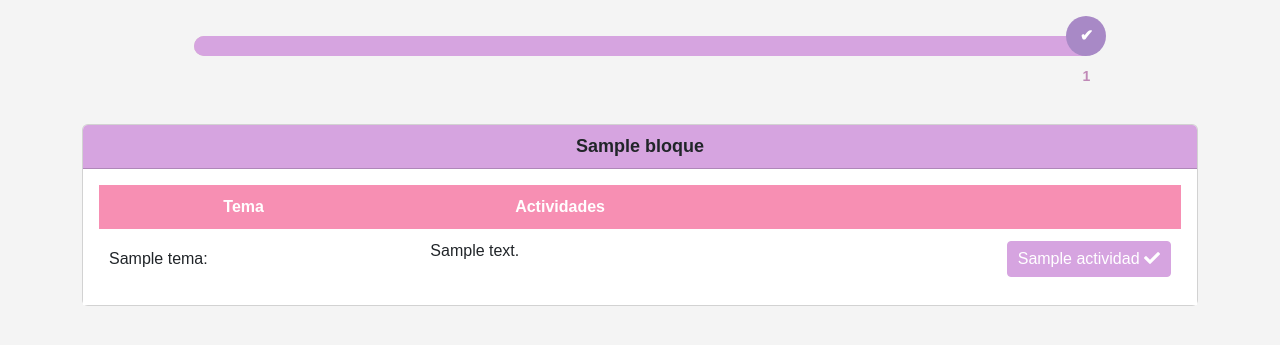
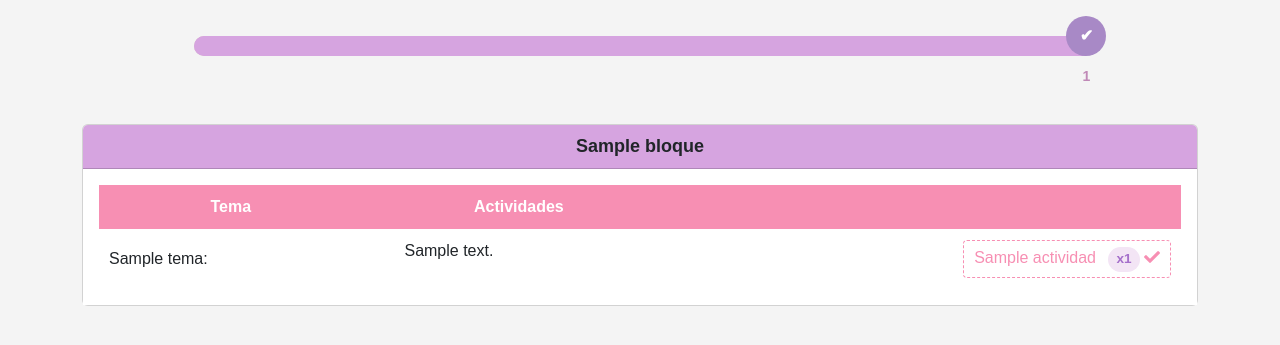
Before and after one commit to Daniel-Boluda/oprogreso, a Django app: page / in a window 1280 px wide. Shown: the part 188-533 px from the top of the page. Run offline with Django 5.2, Linux system fonts and the light colour scheme; tables that the repository leaves empty hold one stand-in row (values such as "Sample post"); some libraries are stand-ins or nearby versions.

Commit message:
add multiple completions on activities

```diff
--- a/oprogreso/admin.py
+++ b/oprogreso/admin.py
@@ -12,6 +12,7 @@ class TemaAdmin(admin.ModelAdmin):
 class ActividadAdmin(admin.ModelAdmin):
     list_display = ('titulo', 'tema', 'realizada' , 'fecha'  , 'puntos')
     list_filter = ('realizada',)
+    list_editable = ('puntos', 'realizada', 'fecha')
 
 class LogroAdmin(admin.ModelAdmin):
     list_display = ('nombre', 'puntos_necesarios', 'completado')
--- a/oprogreso/models.py
+++ b/oprogreso/models.py
@@ -1,4 +1,5 @@
 from django.db import models
+from django.utils import timezone
 from ckeditor.fields import RichTextField  # Import the RichTextField
 
 class Bloque(models.Model):
@@ -23,7 +24,9 @@ class Actividad(models.Model):
     tema = models.ForeignKey(Tema, on_delete=models.CASCADE)  # Linking Actividad to Tema
     puntos = models.IntegerField(default=0)
     realizada = models.BooleanField(default=False)
-    fecha = models.DateTimeField(auto_now_add=True)  # Field for date
+    repetible = models.BooleanField(default=False)
+    veces_realizada = models.IntegerField(default=0)
+    fecha = models.DateTimeField(default=timezone.now)
     orden = models.IntegerField(default=0)  # Field for ordering
 
     def __str__(self):
--- a/oprogreso/views.py
+++ b/oprogreso/views.py
@@ -1,9 +1,9 @@
 from django.shortcuts import render, get_object_or_404
 from django.http import JsonResponse
 from django.views.decorators.csrf import csrf_exempt
-from django.db.models import Sum
+from django.db.models import Sum, Min
 from django.utils import timezone
-from datetime import datetime, timedelta
+from datetime import datetime, date, timedelta
 from .models import Logro, Bloque, Tema, Actividad
 import json
 from django.core.serializers.json import DjangoJSONEncoder
@@ -17,11 +17,15 @@ def marcar_actividad(request, actividad_id):
         try:
             actividad = Actividad.objects.get(id=actividad_id)
             actividad.realizada = True
+            if not actividad.repetible and actividad.veces_realizada != 1:
+                actividad.veces_realizada = 1
+            else:
+                actividad.veces_realizada += 1
             actividad.fecha = timezone.now()
             actividad.save()
 
             actividades = Actividad.objects.filter(realizada=True)
-            total_puntos = actividades.aggregate(Sum('puntos'))['puntos__sum'] or 0
+            total_puntos = calcular_puntos(actividades)
 
             logros = Logro.objects.order_by('puntos_necesarios')
             logros_data = []
@@ -50,10 +54,17 @@ def marcar_actividad(request, actividad_id):
             return JsonResponse({'status': 'error', 'message': 'Actividad no encontrada'}, status=404)
     return JsonResponse({'status': 'error', 'message': 'Método no permitido'}, status=405)
 
+def calcular_puntos(actividades):
+    total = 0
+    for act in actividades:
+        if act.veces_realizada > 0:
+            total += act.puntos * sum(1/(2**n) for n in range(act.veces_realizada))
+    return round(total, 2)
+
 def bloques_list(request):
     bloques = Bloque.objects.all().order_by('orden')
     actividades = Actividad.objects.filter(realizada=True)
-    puntos_totales = actividades.aggregate(Sum('puntos'))['puntos__sum'] or 0
+    puntos_totales = calcular_puntos(actividades)
 
     logros = Logro.objects.order_by('puntos_necesarios')
     alcanzados = logros.filter(puntos_necesarios__lte=puntos_totales)
@@ -77,7 +88,7 @@ def bloques_list(request):
 
 def obtener_logros(request):
     actividades = Actividad.objects.filter(realizada=True)
-    total_puntos = actividades.aggregate(Sum('puntos'))['puntos__sum'] or 0
+    total_puntos = total_puntos = calcular_puntos(actividades)
 
     logros = Logro.objects.order_by('puntos_necesarios')
     logros_data = []
@@ -115,8 +126,13 @@ def detalle_bloque(request, bloque_id):
 
 def puntos_por_fecha(request):
     # Set start and end dates
-    start_date = datetime(2025, 1, 1).date()
-    end_date = datetime(2025, 3, 16).date()
+    start_date = Actividad.objects.filter(realizada=True).aggregate(Min('fecha'))['fecha__min']
+    if not start_date:
+        start_date = date(2025, 1, 1)
+    else:
+        start_date = start_date.date()  # Convert to date object
+
+    end_date = date(2025, 3, 16)
 
     # Prepare a dictionary to hold points for each date
     points_per_date = {}
@@ -130,7 +146,7 @@ def puntos_por_fecha(request):
         # Calculate cumulative points for activities completed up to this date
         cumulative_points = Actividad.objects.filter(
             realizada=True,
-            fecha__lte=current_date
+            fecha__date__lte=current_date
         ).aggregate(Sum('puntos'))['puntos__sum'] or 0
 
         points_per_date[current_date] = cumulative_points
--- a/templates/bloques_list.html
+++ b/templates/bloques_list.html
@@ -71,6 +71,35 @@
             color: white;
             border-color: #d6a4e0;
             cursor: default;
+        }
+
+        .contador-realizaciones {
+            margin-left: 8px;
+            font-size: 0.85em;
+            font-weight: bold;
+            color: #a56fcb;
+            background-color: #f3e5f5;
+            padding: 2px 8px;
+            border-radius: 15px;
+            display: inline-block;
+            min-width: 25px;
+            text-align: center;
+        }
+
+        .actividad-button[data-repetible="true"] {
+            border-style: dashed;
+            position: relative;
+        }
+
+        .actividad-button[data-repetible="true"]:hover::after {
+            content: "REPETIBLE";
+            position: absolute;
+            right: -70px;
+            background: #f3e5f5;
+            padding: 2px 5px;
+            border-radius: 3px;
+            font-size: 0.7em;
+            color: #a56fcb;
         }
 
         table {
@@ -283,10 +312,16 @@
                             <td class="actividad-cell">
                                 {% for actividad in tema.actividad_set.all|dictsort:"orden" %}
                                     <button
-                                        class="actividad-button {% if actividad.realizada %}realizada{% endif %}"
-                                        data-id="{{ actividad.id }}">
+                                        class="actividad-button {% if not actividad.repetible and actividad.veces_realizada > 0 %}realizada{% endif %}"
+                                        data-id="{{ actividad.id }}"
+                                        data-repetible="{{ actividad.repetible|lower }}">
                                         {{ actividad.titulo }}
-                                        {% if actividad.realizada %}<i class="fas fa-check"></i>{% endif %}
+                                        {% if actividad.veces_realizada > 0 %}
+                                            {% if actividad.repetible %}
+                                                <span class="contador-realizaciones">x{{ actividad.veces_realizada }}</span>
+                                            {% endif %}
+                                            <i class="fas fa-check"></i>
+                                        {% endif %}
                                     </button>
                                 {% endfor %}
                             </td>
@@ -316,8 +351,10 @@
         buttons.forEach(button => {
             button.addEventListener('click', function() {
                 const actividadId = this.dataset.id;
+                const esRepetible = this.dataset.repetible === 'true';
 
-                if (!this.classList.contains('realizada')) {
+                // Permitir clic si es repetible o no está realizada
+                if (esRepetible || !this.classList.contains('realizada')) {
                     fetch(`/marcar-actividad/${actividadId}/`, {
                         method: 'POST',
                         headers: {
@@ -328,11 +365,27 @@
                     .then(response => response.json())
                     .then(data => {
                         if (data.status === 'success') {
-                            // Marcar tarea como completada
-                            this.classList.add('realizada');
-                            this.innerHTML = `${this.textContent} <i class="fas fa-check"></i>`;
+                            // Actualizar solo si no es repetible
+                            if (!esRepetible) {
+                                this.classList.add('realizada');
+                            }
 
-                            // Actualizar barra de logros y marcadores
+                            // Actualizar contador para actividades repetibles
+                            if (esRepetible) {
+                                const contador = this.querySelector('.contador-realizaciones');
+                                const nuevoConteo = (parseInt(contador?.textContent.replace('x','') || 0) + 1);
+
+                                if (contador) {
+                                    contador.textContent = `x${nuevoConteo}`;
+                                } else {
+                                    const nuevoContador = document.createElement('span');
+                                    nuevoContador.className = 'contador-realizaciones';
+                                    nuevoContador.textContent = `x1`;
+                                    this.insertBefore(nuevoContador, this.querySelector('i'));
+                                }
+                            }
+
+                            this.innerHTML += ' <i class="fas fa-check"></i>';
                             actualizarBarra(data.logros, data.total_puntos);
                         }
                     })
```
Also changed, not shown: oprogreso/management/commands/correct_actividad_repetible.py (added, +14 -0 lines), oprogreso/migrations/0007_alter_actividad_fecha.py (added), oprogreso/migrations/0008_actividad_repetible_actividad_veces_realizada.py (added).
